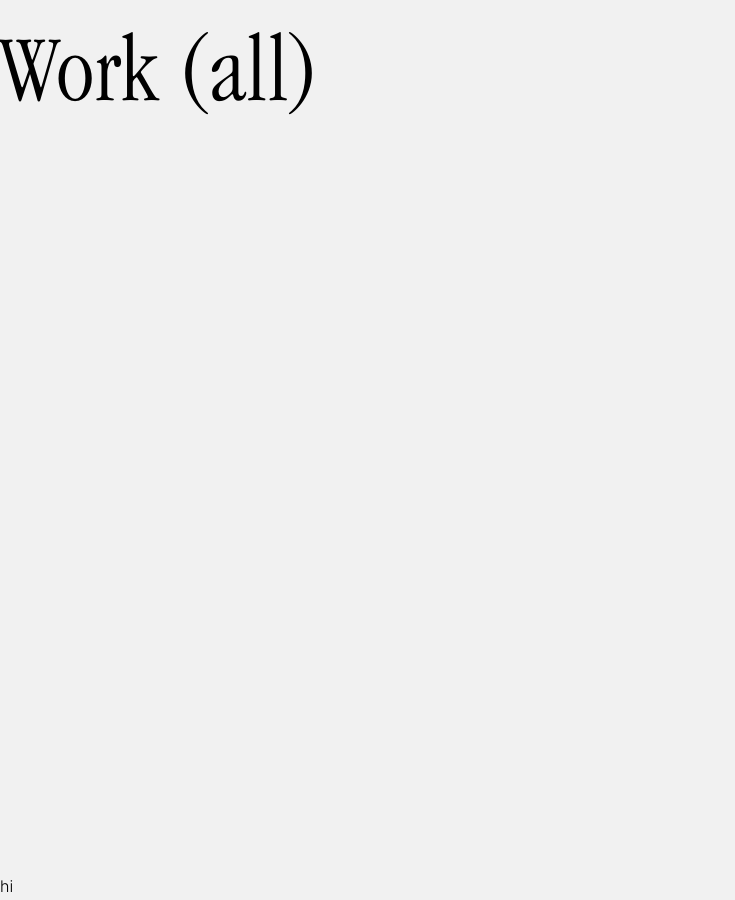
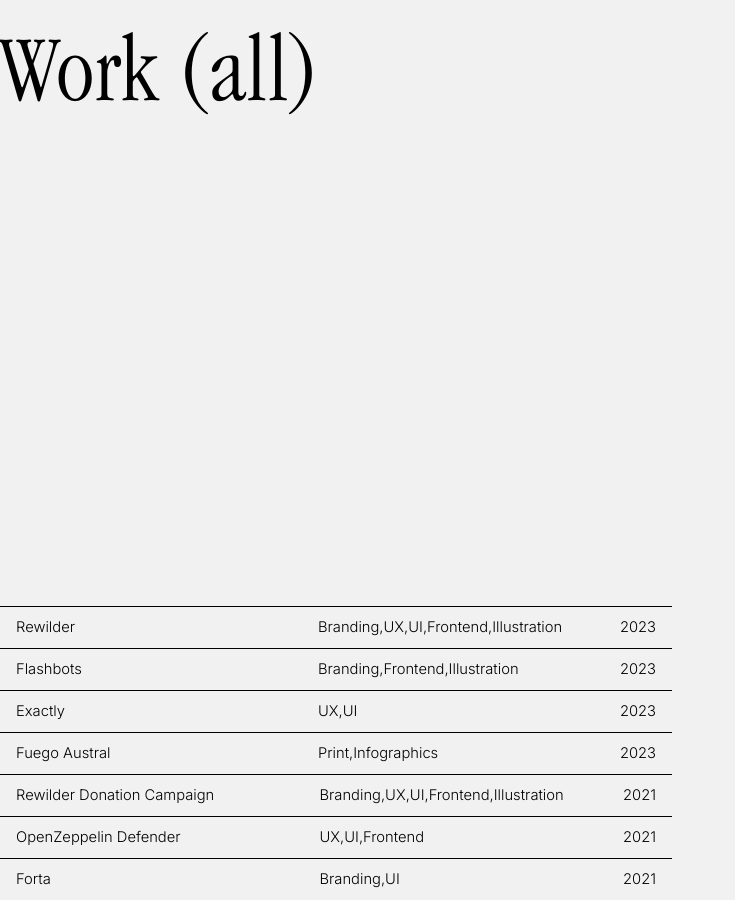
Before and after one commit to deadpine/deadpine.xyz, a Jekyll site: the page built from work.md, in a window 1280 px wide. Shown: the whole page, without its empty margins (0-735 px from the left). Built offline with Jekyll 4.4.1, drawn with Linux system fonts in a browser that asks for light colours; some web fonts are replaced.

Commit message:
Update example posts and images

```diff
--- a/_layouts/work.html
+++ b/_layouts/work.html
@@ -5,19 +5,20 @@
 
     <h1>Work <span>(all)</span></h1>
 
-    <div class="test">
+    <div>
         {% for post in site.posts limit:20 %}
         <div class="project">
             <!-- <a href="{{ post.url | prepend: site.baseurl }}">{{ post.title }}</a> -->
-            <p>{{ post.title }}</p>
-            <p>{{ post.categories }}</p>
-            <p class="post-meta">{{ post.date | date: "%Y" }}</p>
+            <div class="info">
+                <p>{{ post.title }}</p>
+                <p>{{ post.categories }}</p>
+                <p class="post-meta">{{ post.date | date: "%Y" }}</p>
+            </div>
+            <div>
+                <img class="cover" src="{{ post.image }}" />
+            </div>
         </div>
         {% endfor %}
     </div>
-
-    <div>
-        hi
-    </div>
   </body>
 </html>
--- /dev/null
+++ b/_posts/2021-09-01-forta-branding.md
@@ -0,0 +1,7 @@
+---
+layout: default
+title: Forta
+date: 2021-09-01 -0300
+categories: Branding, UI
+image: /img/forta.png
+---
--- /dev/null
+++ b/_posts/2021-09-01-openzeppelin-defender.md
@@ -0,0 +1,7 @@
+---
+layout: default
+title: OpenZeppelin Defender
+date: 2021-09-01 -0300
+categories: UX, UI, Frontend
+image: /img/flashbots-coaster.png
+---
--- /dev/null
+++ b/_posts/2021-11-01-rewilder-campaign.md
@@ -0,0 +1,7 @@
+---
+layout: default
+title: Rewilder Donation Campaign
+date: 2021-11-01 -0300
+categories: Branding, UX, UI, Frontend, Illustration
+image: /img/rewilder-app.png
+---
--- /dev/null
+++ b/_posts/2022-08-01-flashbots.md
@@ -0,0 +1,7 @@
+---
+layout: default
+title: Flashbots
+date: 2023-05-07 -0300
+categories: Branding, Frontend, Illustration
+image: /img/flashbots-website.png
+---
--- /dev/null
+++ b/_posts/2023-03-01-fuego-austral.md
@@ -0,0 +1,7 @@
+---
+layout: default
+title: Fuego Austral
+date: 2023-02-07 -0300
+categories: "Print, Infographics"
+image: "/img/fuegoaustral.png"
+---
--- /dev/null
+++ b/_posts/2023-05-01-rewilder.md
@@ -0,0 +1,7 @@
+---
+layout: default
+title: Rewilder
+date: 2023-05-07 -0300
+categories: Branding, UX, UI, Frontend, Illustration
+image: /img/rewilder-stamp.png
+---
--- a/css/style.css
+++ b/css/style.css
@@ -82,26 +82,43 @@
 }
 
 /* Work */
-.project {
+.project div {
+  display: flex;
+  width: 50%;
+}
+
+.project .info {
   display: flex;
   justify-content: space-between;
   border-top: solid 1px black;
   padding: .5rem 1rem;
-  width: 50%;
 }
-.project p {
+.project .info p {
   margin: 0;
   color: black;
 }
-.project p:first-child,
-.project p:nth-child(2) {
-  margin: 0;
+.project .info p:first-child,
+.project .info p:nth-child(2) {
   color: black;
   width: 40%;
 }
-.project:hover {
+
+.project .info:hover {
   background-color: #FFD6FF;
 }
+
+.project .cover {
+  display: none;
+  position: absolute;
+}
+.project:hover .cover {
+  display: block;
+  width: 50%;
+  top: 0;
+  right: 0;
+}
+
+
 
 /* Mobile */
 @media only screen and (max-device-width: 736px) {
```
Also changed, not shown: _posts/2023-03-01-exactly.md (added, +7 -0 lines), img/ethlatam-web.png (added), img/flashbots-coaster.png (added), img/flashbots-website.png (added), img/forta.png (added), img/rewilder-stamp.png (added), 2 other files.
